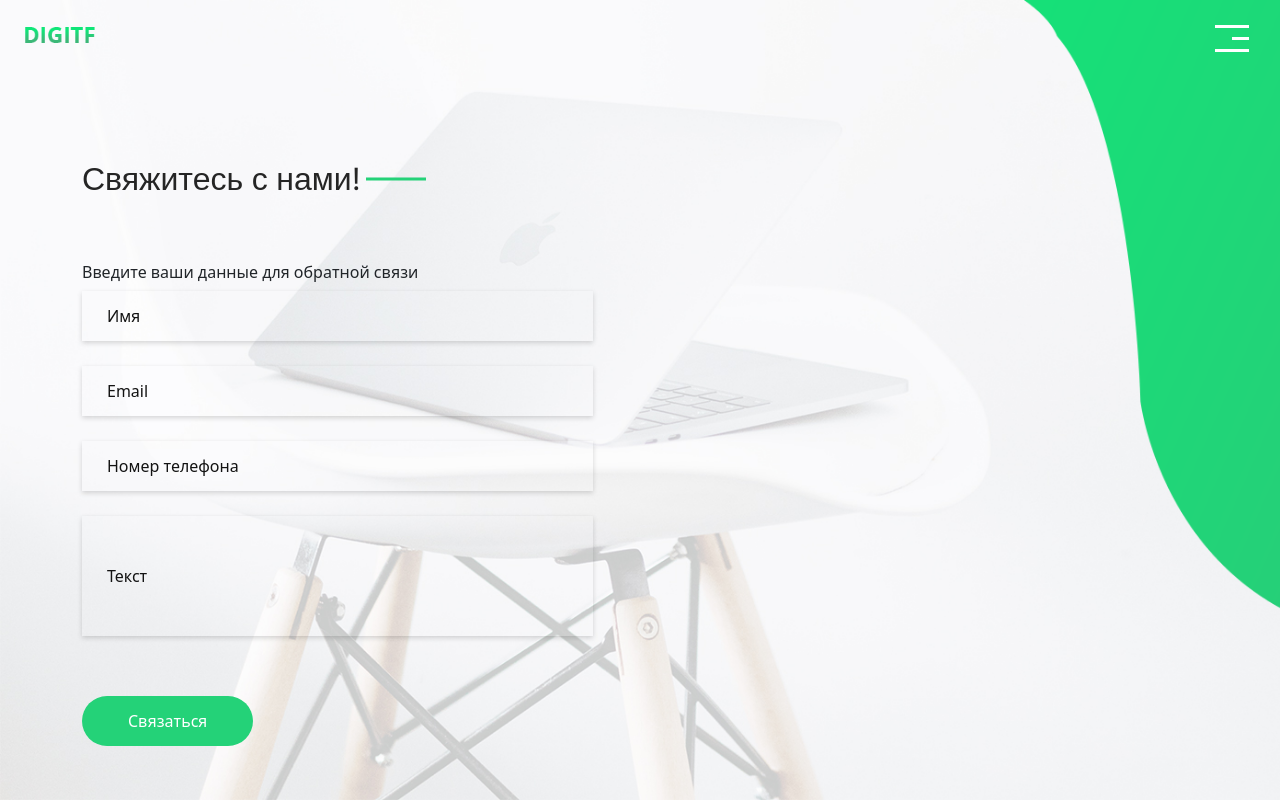
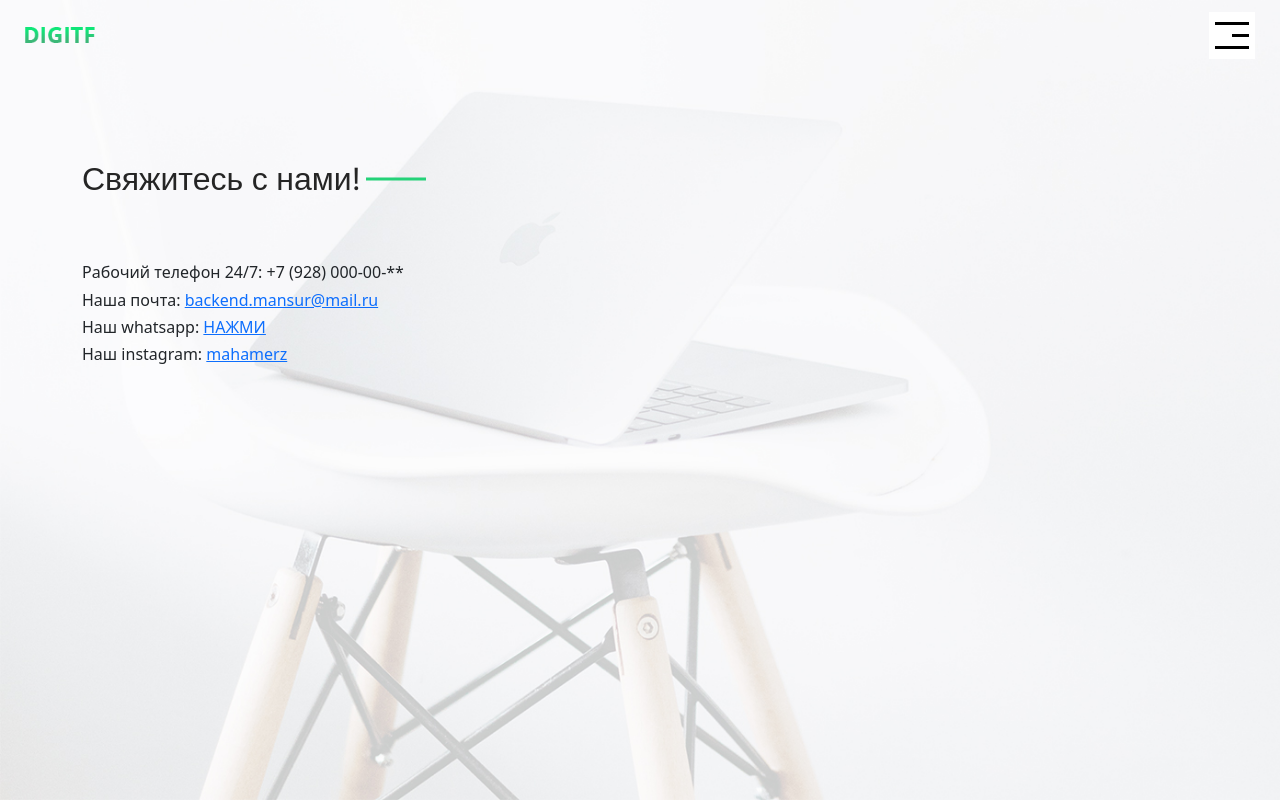
Before and after one commit to Xamerzaev/flask-shop-beta-, a Flask app: page /contact in a window 1280 px wide. Run offline with Flask 2, Linux system fonts and the light colour scheme; some libraries are stand-ins or nearby versions.

Commit message:
addtocart

```diff
--- a/config.py
+++ b/config.py
@@ -1,6 +1,8 @@
 from os.path import join, dirname, realpath
+
 class Config():
     SECRET_KEY = 'rfdsa89fyu9w8eyr322q3'
     SQLALCHEMY_DATABASE_URI = 'sqlite:///shop.db'
     SQLALCHEMY_TRACK_MODIFICATION = False
     UPLOAD_FOLDER = join(dirname(realpath(__file__)), 'shop/static/images/')
+    CART_SESSION_ID = 'cart'
--- a/shop/__init__.py
+++ b/shop/__init__.py
@@ -13,4 +13,4 @@ migrate = Migrate(app, db)
 login_manager = LoginManager(app)
 login_manager.login_view = 'login'
 
-from shop import routes, models
+from shop  import routes, models
--- a/shop/routes.py
+++ b/shop/routes.py
@@ -1,5 +1,7 @@
+from itertools import product
 from flask import render_template, request, redirect, url_for, flash, session
 from flask_login import login_user, logout_user, current_user
+from sqlalchemy.orm import query
 
 from shop import app
 from shop.models import Product, User, db, CartItem
@@ -68,31 +70,27 @@ def add_product():
         file_name = request.files.get('image')
         filename = secure_filename (file_name.filename)
         file_name.save(os.path.join(app.config['UPLOAD_FOLDER'], filename))
-        p = Product(title=f.get('title'),price=f.get('price'),category=f.get('category'),availibility=f.get('availibility'),description=f.get('description'),
+        p = Product(title=f.get('title'),price=f.get('price'),category=f.get('category'),
+        availibility=f.get('availibility'),description=f.get('description'),
         image=file_name.filename)
         db.session.add(p)
         db.session.commit()
     return render_template('add_product.html')
 
-@app.route('/add_cart', methods=['GET','POST'])
-def add_cart():
-    if request.method == 'POST':
-        f = request.form
-        file_name = request.files.get('image')
-        filename = secure_filename (file_name.filename)
-        file_name.save(os.path.join(app.config['UPLOAD_FOLDER'], filename))
-        c = CartItem(product_id=f.get('product_id'),user_id=f.get('user_id'))
-        db.session.add(c)
-        db.session.commit()
-    return render_template('shop.html')
+@app.route('/add_cart', methods=['POST'])
+def addToCart():
+    f = request.form
+    c = CartItem(product_id=f.get('product_id'), user_id=current_user.id)
+    db.session.add(c)
+    db.session.commit()
+    flash ('Товар успешно добавлен в корзину!', 'success')
+    return redirect(url_for('shop'))
 
 @app.route('/<int:product_id>')
 def product_detail(product_id):
     product = Product.query.get(product_id)
     return render_template('product_detail.html', product=product)
 
-
-@app.route('/cart')
+@app.route('/cart', methods=['POST', 'GET'])
 def cart():
-    products = Product.query.all()
-    return render_template('cart.html', products=products)
+    return render_template('cart.html')
--- a/shop/static/css/style.css
+++ b/shop/static/css/style.css
@@ -2,6 +2,7 @@ body {
   font-family: 'Open Sans', sans-serif;
   color: #0c0c0c;
   background-color: #ffffff;
+  overflow: scroll;
   height: 75%
 }
 
@@ -70,8 +71,8 @@ body {
   position: absolute;
   bottom: 0;
   right: 0;
-  width: 20%;
-  height: 100%;
+  max-width: 13%;
+  max-height: 50%;
   background-image: url(../images/hero-side-bg.png);
   background-size: cover;
 }
@@ -1037,17 +1038,17 @@ a:focus {
 }
 
 .custom_menu-btn button {
-  margin-top: 12px;
+  margin-top: 12%;
   outline: none;
   border: none;
-  background-color: transparent;
+  background-color: rgb(255, 255, 255);
 }
 
 .custom_menu-btn button span {
   display: block;
   width: 34px;
   height: 3.5px;
-  background-color: #fff;
+  background-color: rgb(0, 0, 0);
   margin: 8.5px 0;
   -webkit-transition: all 0.3s;
   transition: all 0.3s;
@@ -1056,7 +1057,7 @@ a:focus {
 .custom_menu-btn .s-2 {
   -webkit-transition: all 0.1s;
   transition: all 0.1s;
-  width: 17px;
+  max-width: 17px;
   margin-left: auto;
 }
 
--- a/shop/templates/base.html
+++ b/shop/templates/base.html
@@ -12,86 +12,71 @@
     <meta name="description" content="" />
     <meta name="author" content="" />
 
-    <title>Digitf</title>
+    <title>Mahamerz</title>
 
-    <!-- slider stylesheet -->
     <link rel="stylesheet" type="text/css"
         href="https://cdnjs.cloudflare.com/ajax/libs/OwlCarousel2/2.1.3/assets/owl.carousel.min.css" />
-
-    <!-- bootstrap core css -->
     <link rel="stylesheet" type="text/css" href="{{ url_for('static', filename='css/bootstrap.css') }}" />
-
-    <!-- fonts style -->
     <link href="https://fonts.googleapis.com/css?family=Open+Sans:400,700|Poppins:400,700&display=swap"
         rel="stylesheet">
-    <!-- Custom styles for this template -->
     <link href="{{ url_for('static', filename='css/style.css') }}" rel="stylesheet" />
-    <!-- responsive style -->
     <link href="{{ url_for('static', filename='css/responsive.css') }}" rel="stylesheet" />
     <link href="https://cdn.jsdelivr.net/npm/bootstrap@5.1.1/dist/css/bootstrap.min.css" rel="stylesheet"
     integrity="sha384-F3w7mX95PdgyTmZZMECAngseQB83DfGTowi0iMjiWaeVhAn4FJkqJByhZMI3AhiU" crossorigin="anonymous"/>
+
 </head>
-
   <body>
     <div class="hero_area">
-        <!-- header section strats -->
         <header class="header_section">
             <div class="container-fluid">
                 <nav class="navbar navbar-expand-lg custom_nav-container">
                     <a class="navbar-brand" href="/">
-                        <img src="{{ url_for('static', filename='images/logo.png') }}" alt="" />
-                    </a>
+                        <img src="{{ url_for('static', filename='images/logo.png') }}" alt=""></a>
                     <button class="navbar-toggler" type="button" data-toggle="collapse"
                         data-target="#navbarSupportedContent" aria-controls="navbarSupportedContent"
                         aria-expanded="false" aria-label="Toggle navigation">
-                        <span class="navbar-toggler-icon"></span>
-                    </button>
-
+                        <span class="navbar-toggler-icon"></span></button>
                     <div class="collapse navbar-collapse" id="navbarSupportedContent">
                         <ul class="navbar-nav  ">
                             <li class="nav-item active">
-                                <a class="nav-link" href="index">Главная <span class="sr-only">(current)</span></a>
+                                <a class="nav-link" href="/">Главная <span class="sr-only">(current)</span></a>
                             </li>
                             <li class="nav-item">
-                                <a class="nav-link" href="about"> О нас</a>
+                                <a class="nav-link" href="/about"> О нас</a>
+                            </li>
+
+                            <li class="nav-item">
+                                <a class="nav-link" href="/shop">Магазин </a>
                             </li>
                             <li class="nav-item">
-                                <a class="nav-link" href="shop">Магазин </a>
+                                <a class="nav-link" href="/furniture"> Мебель </a>
                             </li>
                             <li class="nav-item">
-                                <a class="nav-link" href="furniture"> Мебель </a>
+                                <a class="nav-link" href="/contact">связаться с нами</a>
                             </li>
+                            {% if current_user.IsAdmin %}
                             <li class="nav-item">
-                                <a class="nav-link" href="contact">Связаться с нами!</a>
+                              <a class="nav-link" href="/add_product">Добавить товар</a>
                             </li>
+                          {% endif %}
                           {% if current_user.is_authenticated %}
                           <li class="nav-item">
                               <a class="nav-link"  href="#"> {{ current_user.email }}</a>
                           </li>
                           <a href="cart"><img src="{{ url_for('static', filename='images/cart.jpg') }}" height="50" width="50"  alt=""></a>
                           {% endif %}
-                            {% if current_user.IsAdmin %}
+
                           <li class="nav-item">
-                              <a class="nav-link" href="add_product">Добавить товар</a>
+                            {% if current_user.is_authenticated %}
+                            <a class="nav-link" href="/logout">Выйти</a>
+                          {% else %}
+                          <li class="nav-item">
+                            <a class="nav-link" href="/login">Вход в аккаунт</a>
                           </li>
                         {% endif %}
+                      </li>
+                      </div>
                         </ul>
-                        {% if current_user.is_authenticated %}
-                          <a href="logout">Выйти</a>
-						            {% else %}
-                        <div class="user_option">
-                            <a href="login">
-                                <img src="{{ url_for('static', filename='images/user.png') }}" alt="">
-                                <span>
-                                    Войти/Зарегистрироваться
-                                </span>
-                            </a>
-                            <form class="form-inline my-2 my-lg-0 ml-0 ml-lg-4 mb-3 mb-lg-0">
-                                <button class="btn  my-2 my-sm-0 nav_search-btn" type="submit"></button>
-                            </form>
-                        </div>
-                      {% endif %}
-                    </div>
                     <div>
                         <div class="custom_menu-btn ">
                             <button>
@@ -126,29 +111,8 @@
 
     <script type="text/javascript" src="{{ url_for('static', filename='js/jquery-3.4.1.min.js') }}"></script>
     <script type="text/javascript" src="{{ url_for('static', filename='js/bootstrap.js') }}"></script>
-    <script type="text/javascript" src="https://cdnjs.cloudflare.com/ajax/libs/OwlCarousel2/2.2.1/owl.carousel.min.js">
-    </script>
-    <script type="text/javascript">
-    $(".owl-carousel").owlCarousel({
-      loop: true,
-      margin: 10,
-      nav: true,
-      navText: [],
-      autoplay: true,
-      autoplayHoverPause: true,
-      responsive: {
-        0: {
-          items: 1
-        },
-        420: {
-          items: 2
-        },
-        1000: {
-          items: 5
-        }
-      }
+    <script type="text/javascript" src="https://cdnjs.cloudflare.com/ajax/libs/OwlCarousel2/2.2.1/owl.carousel.min.js"></script>
 
-    });
   </script>
   <script>
     var nav = $("#navbarSupportedContent");
--- a/shop/templates/contact.html
+++ b/shop/templates/contact.html
@@ -7,32 +7,14 @@
           Свяжитесь с нами!
         </h2>
       </div>
-      <h6>
-        Введите ваши данные для обратной связи
-      </h6>
     </div>
     <div class="container">
       <div class="row">
         <div class="col-md-6">
-          <form action="">
-            <div>
-              <input type="text" placeholder="Имя" />
-            </div>
-            <div>
-              <input type="email" placeholder="Email" />
-            </div>
-            <div>
-              <input type="text" placeholder="Номер телефона" />
-            </div>
-            <div>
-              <input type="text" class="message-box" placeholder="Текст" />
-            </div>
-            <div class="d-flex ">
-              <button>
-                Связаться
-              </button>
-            </div>
-          </form>
+            <h6>Рабочий телефон 24/7: +7 (928) 000-00-** </h6>
+            <h6>Наша почта: <a href="mailto:backend.mansur@mail.ru">backend.mansur@mail.ru</a></h6>
+            <h6>Наш whatsapp: <a href="https://wa.me/79389926611?text=%D0%9F%D1%80%D0%B8%D0%B2%D0%B5%D1%82!%20%F0%9F%91%8B">НАЖМИ</a></h6>
+            <h6>Наш instagram: <a href="https://www.instagram.com/mahamerz/">mahamerz</a></h6>
         </div>
         <div class="col-md-6">
           </div>
```
Also changed, not shown: shop/templates/cart.html (+10 -64 lines), shop/templates/index.html (+0 -46 lines), shop/templates/login.html (+2 -5 lines), shop/templates/product_detail.html (+9 -1 lines), shop/templates/reg.html (+8 -7 lines), shop/templates/shop.html (+5 -11 lines), shop/forms.py (line endings or trailing spaces), shop/models.py (line endings or trailing spaces), shop/shop.db. Lines whose indentation alone changed are shown as unchanged.
